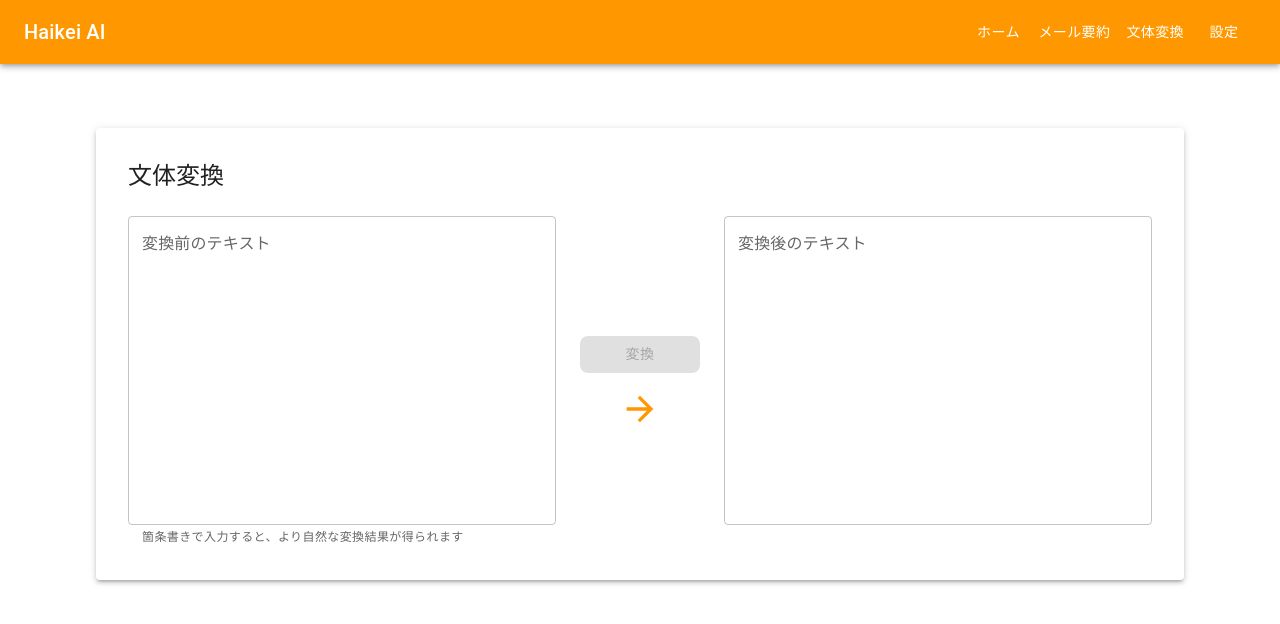
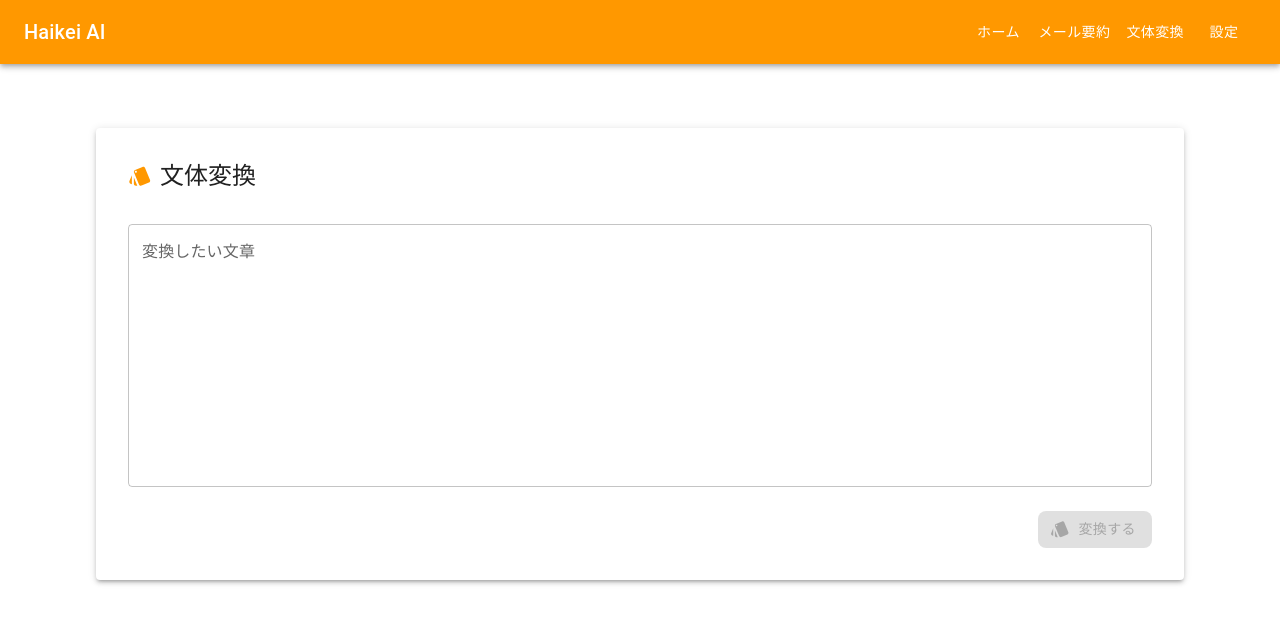
Before and after one commit to osad-sakana/haikei_ai, a React (Vite) app: page /style-converter in a window 1280 px wide. Shown: the top 624 px of the page. Built offline with nearby package versions, Linux system fonts and the light colour scheme.

Commit message:
OpenAIサービスを導入し、MailSummaryおよびStyleConverterコンポーネントのAPI呼び出しを統一。エラーハンドリングを改善し、UIをモバイル対応に。SettingsコンポーネントでAPIキーの保存機能を追加。

```diff
--- a/src/renderer/components/MailSummary.tsx
+++ b/src/renderer/components/MailSummary.tsx
@@ -1,5 +1,5 @@
 import React, { useState } from 'react';
-import { Electron, mockElectron } from '../types';
+import { openAIService } from '../services/openai';
 import {
   Box,
   Paper,
@@ -25,7 +25,7 @@ declare global {
 
 const MailSummary: React.FC = () => {
   const theme = useTheme();
-  const isMobile = useMediaQuery(theme.breakpoints.down('md'));
+  const isMobile = useMediaQuery(theme.breakpoints.down('sm'));
   const [inputText, setInputText] = useState<string>('');
   const [summary, setSummary] = useState<string>('');
   const [loading, setLoading] = useState<boolean>(false);
@@ -51,56 +51,24 @@ const MailSummary: React.FC = () => {
 
     setLoading(true);
     try {
-      let result: string;
+      const prompts = [
+        {
+          role: 'system' as const,
+          content: 'あなたはメールの要約を専門とするAIアシスタントです。与えられたメールの内容を簡潔に要約してください。',
+        },
+        {
+          role: 'user' as const,
+          content: inputText,
+        },
+      ];
 
-      // 実際のElectron APIまたはフェッチAPIを使う
-      if (window.electron) {
-        // Electronの場合
-        result = await window.electron.summarizeMail(inputText);
-      } else {
-        // 開発モードの場合は直接APIを呼び出す
-        const apiKey = localStorage.getItem('apiKey');
-        if (!apiKey) {
-          throw new Error('APIキーが設定されていません。設定画面からAPIキーを設定してください。');
-        }
-
-        const response = await fetch('https://api.openai.com/v1/chat/completions', {
-          method: 'POST',
-          headers: {
-            'Content-Type': 'application/json',
-            'Authorization': `Bearer ${apiKey}`,
-          },
-          body: JSON.stringify({
-            model: 'gpt-3.5-turbo',
-            messages: [
-              {
-                role: 'system',
-                content: 'あなたはメールの要約を専門とするAIアシスタントです。与えられたメールの内容を簡潔に要約し、重要なポイントとアクションアイテムを箇条書きで抽出してください。'
-              },
-              {
-                role: 'user',
-                content: inputText
-              }
-            ],
-            temperature: 0.7,
-          }),
-        });
-
-        if (!response.ok) {
-          const errorData = await response.json();
-          throw new Error(errorData.error?.message || 'APIリクエストに失敗しました');
-        }
-
-        const data = await response.json();
-        result = data.choices[0].message.content;
-      }
-
+      const result = await openAIService.generateText(prompts);
       setSummary(result);
     } catch (error) {
-      console.error('要約の生成に失敗しました', error);
+      console.error('Failed to summarize:', error);
       setSnackbar({
         open: true,
-        message: error instanceof Error ? error.message : '要約の生成に失敗しました',
+        message: '要約の生成に失敗しました',
         severity: 'error',
       });
     } finally {
@@ -108,20 +76,22 @@ const MailSummary: React.FC = () => {
     }
   };
 
-  const handleCopy = () => {
-    navigator.clipboard.writeText(summary).then(() => {
+  const handleCopy = async () => {
+    try {
+      await navigator.clipboard.writeText(summary);
       setSnackbar({
         open: true,
-        message: '要約結果をコピーしました',
+        message: '要約をクリップボードにコピーしました',
         severity: 'success',
       });
-    }).catch(() => {
+    } catch (error) {
+      console.error('Failed to copy:', error);
       setSnackbar({
         open: true,
         message: 'コピーに失敗しました',
         severity: 'error',
       });
-    });
+    }
   };
 
   const handleCloseSnackbar = () => {
--- a/src/renderer/components/StyleConverter.tsx
+++ b/src/renderer/components/StyleConverter.tsx
@@ -1,5 +1,5 @@
 import React, { useState } from 'react';
-import { Electron, mockElectron } from '../types';
+import { openAIService } from '../services/openai';
 import {
   Box,
   Paper,
@@ -13,94 +13,45 @@ import {
   IconButton,
   useTheme,
   useMediaQuery,
-  Grid,
 } from '@mui/material';
-import { ContentCopy, ArrowForward } from '@mui/icons-material';
-
-declare global {
-  interface Window {
-    electron?: Electron;
-  }
-}
+import { ContentCopy, Style } from '@mui/icons-material';
 
 const StyleConverter: React.FC = () => {
-  const theme = useTheme();
-  const isMobile = useMediaQuery(theme.breakpoints.down('md'));
-  const [inputText, setInputText] = useState<string>('');
-  const [convertedText, setConvertedText] = useState<string>('');
-  const [loading, setLoading] = useState<boolean>(false);
-  const [snackbar, setSnackbar] = useState<{
-    open: boolean;
-    message: string;
-    severity: 'success' | 'error';
-  }>({
+  const [inputText, setInputText] = useState('');
+  const [convertedText, setConvertedText] = useState('');
+  const [loading, setLoading] = useState(false);
+  const [snackbar, setSnackbar] = useState({
     open: false,
     message: '',
-    severity: 'success',
+    severity: 'success' as 'success' | 'error',
   });
 
+  const theme = useTheme();
+  const isMobile = useMediaQuery(theme.breakpoints.down('sm'));
+
   const handleConvert = async () => {
-    if (!inputText.trim()) {
-      setSnackbar({
-        open: true,
-        message: '変換するテキストを入力してください',
-        severity: 'error',
-      });
-      return;
-    }
+    if (!inputText.trim()) return;
 
     setLoading(true);
     try {
-      let result: string;
-
-      // 実際のElectron APIまたはフェッチAPIを使う
-      if (window.electron) {
-        // Electronの場合
-        result = await window.electron.convertStyle(inputText);
-      } else {
-        // 開発モードの場合は直接APIを呼び出す
-        const apiKey = localStorage.getItem('apiKey');
-        if (!apiKey) {
-          throw new Error('APIキーが設定されていません。設定画面からAPIキーを設定してください。');
-        }
-
-        const response = await fetch('https://api.openai.com/v1/chat/completions', {
-          method: 'POST',
-          headers: {
-            'Content-Type': 'application/json',
-            'Authorization': `Bearer ${apiKey}`,
-          },
-          body: JSON.stringify({
-            model: 'gpt-3.5-turbo',
-            messages: [
+      const prompts = [
         {
-                role: 'system',
-                content: 'あなたは文体変換を専門とするAIアシスタントです。与えられたテキストを丁寧なビジネス文書の文体に変換してください。必ず「お世話になっております。〜です。」という挨拶で文章を始め、末尾は「よろしくお願いします。」で締めるようにしてください。'
+          role: 'system' as const,
+          content: 'あなたは文章の文体を変換するAIアシスタントです。与えられた文章をビジネス文書に適した文体に変換してください。',
         },
         {
-                role: 'user',
-                content: inputText
-              }
-            ],
-            temperature: 0.7,
-          }),
-        });
+          role: 'user' as const,
+          content: inputText,
+        },
+      ];
 
-        if (!response.ok) {
-          const errorData = await response.json();
-          throw new Error(errorData.error?.message || 'APIリクエストに失敗しました');
-        }
-
-        const data = await response.json();
-        result = data.choices[0].message.content;
-      }
-
+      const result = await openAIService.generateText(prompts);
       setConvertedText(result);
     } catch (error) {
-      console.error('文体の変換に失敗しました', error);
+      console.error('Failed to convert:', error);
       setSnackbar({
         open: true,
-        message: error instanceof Error ? error.message : '文体の変換に失敗しました',
+        message: '文体の変換に失敗しました',
         severity: 'error',
       });
     } finally {
@@ -108,20 +59,22 @@ const StyleConverter: React.FC = () => {
     }
   };
 
-  const handleCopy = () => {
-    navigator.clipboard.writeText(convertedText).then(() => {
+  const handleCopy = async () => {
+    try {
+      await navigator.clipboard.writeText(convertedText);
       setSnackbar({
         open: true,
-        message: '変換結果をコピーしました',
+        message: '変換結果をクリップボードにコピーしました',
         severity: 'success',
       });
-    }).catch(() => {
+    } catch (error) {
+      console.error('Failed to copy:', error);
       setSnackbar({
         open: true,
         message: 'コピーに失敗しました',
         severity: 'error',
       });
-    });
+    }
   };
 
   const handleCloseSnackbar = () => {
@@ -141,80 +94,65 @@ const StyleConverter: React.FC = () => {
         flexDirection: 'column',
         p: { xs: 2, md: 4 },
       }}>
-        <Typography variant="h5" component="h2" gutterBottom>
+        <Stack direction="row" spacing={1} alignItems="center" sx={{ mb: 2 }}>
+          <Style color="primary" />
+          <Typography variant="h5" component="h2">
             文体変換
           </Typography>
-        <Box sx={{
-          display: 'flex',
-          flexDirection: { xs: 'column', md: 'row' },
-          gap: 3,
-          flex: 1,
-          mt: 2,
-        }}>
+        </Stack>
         <Box sx={{
           flex: 1,
           display: 'flex',
           flexDirection: 'column',
-            width: { xs: '100%', md: '40%' },
+          gap: 3,
+          mt: 2,
         }}>
+          <Box sx={{ flex: 1 }}>
             <TextField
               fullWidth
               multiline
-              rows={isMobile ? 6 : 12}
-              label="変換前のテキスト"
+              rows={isMobile ? 8 : 10}
+              label="変換したい文章"
               value={inputText}
               onChange={(e) => setInputText(e.target.value)}
-              placeholder="箇条書きで入力してください"
-              helperText="箇条書きで入力すると、より自然な変換結果が得られます"
-              sx={{ flex: 1 }}
+              placeholder="変換したい文章を入力してください"
             />
           </Box>
 
-          <Stack
-            direction={isMobile ? 'row' : 'column'}
-            alignItems="center"
-            justifyContent="center"
-            spacing={2}
-            sx={{ py: 2 }}
-          >
+          <Box sx={{ display: 'flex', justifyContent: 'flex-end' }}>
             <Button
               variant="contained"
               color="primary"
               onClick={handleConvert}
               disabled={loading || !inputText.trim()}
+              startIcon={loading ? <CircularProgress size={20} /> : <Style />}
+            >
+              変換する
+            </Button>
+          </Box>
+
+          {convertedText && (
+            <Box sx={{
+              flex: 1,
+              position: 'relative',
+            }}>
+              <Paper variant="outlined" sx={{ p: 3 }}>
+                <Stack direction="row" spacing={1} alignItems="center" sx={{ mb: 2 }}>
+                  <Style color="primary" />
+                  <Typography variant="h6">
+                    変換結果
+                  </Typography>
+                </Stack>
+                <Typography
+                  component="div"
                   sx={{
-                minWidth: isMobile ? 'auto' : 120,
-                width: isMobile ? '100%' : 'auto',
+                    whiteSpace: 'pre-line',
+                    pt: 1,
                   }}
                 >
-              {loading ? <CircularProgress size={24} /> : '変換'}
-            </Button>
-            <ArrowForward sx={{
-              fontSize: 40,
-              color: 'primary.main',
-              transform: isMobile ? 'rotate(90deg)' : 'none',
-            }} />
-          </Stack>
-
-          <Box sx={{
-            flex: 1,
-            display: 'flex',
-            flexDirection: 'column',
-            position: 'relative',
-            width: { xs: '100%', md: '40%' },
-          }}>
-            <TextField
-              fullWidth
-              multiline
-              rows={isMobile ? 6 : 12}
-              label="変換後のテキスト"
-              value={convertedText}
-              InputProps={{
-                readOnly: true,
-              }}
-              sx={{ flex: 1 }}
-            />
-            {convertedText && (
+                  {convertedText}
+                </Typography>
+              </Paper>
               <IconButton
                 onClick={handleCopy}
                 sx={{
@@ -225,8 +163,8 @@ const StyleConverter: React.FC = () => {
               >
                 <ContentCopy />
               </IconButton>
+            </Box>
           )}
-          </Box>
         </Box>
       </Paper>
       <Snackbar
--- /dev/null
+++ b/src/renderer/services/openai.ts
@@ -0,0 +1,77 @@
+import { Electron, mockElectron } from '../types';
+
+const electron: Electron = window.electron || mockElectron;
+
+interface OpenAIConfig {
+  apiKey: string;
+  model: string;
+}
+
+interface OpenAIPrompt {
+  role: 'system' | 'user' | 'assistant';
+  content: string;
+}
+
+class OpenAIService {
+  private config: OpenAIConfig = {
+    apiKey: '',
+    model: 'gpt-3.5-turbo',
+  };
+
+  constructor() {
+    this.loadConfig();
+  }
+
+  private async loadConfig() {
+    try {
+      const savedApiKey = await electron.store.get('openaiApiKey');
+      if (savedApiKey) {
+        this.config.apiKey = savedApiKey;
+      }
+    } catch (error) {
+      console.error('Failed to load OpenAI config:', error);
+    }
+  }
+
+  public async setApiKey(apiKey: string) {
+    this.config.apiKey = apiKey;
+    await electron.store.set('openaiApiKey', apiKey);
+  }
+
+  public async generateText(prompts: OpenAIPrompt[]): Promise<string> {
+    if (!this.config.apiKey) {
+      throw new Error('OpenAI API key is not set');
+    }
+
+    try {
+      if (process.env.NODE_ENV === 'development') {
+        const response = await fetch('https://api.openai.com/v1/chat/completions', {
+          method: 'POST',
+          headers: {
+            'Content-Type': 'application/json',
+            'Authorization': `Bearer ${this.config.apiKey}`,
+          },
+          body: JSON.stringify({
+            model: this.config.model,
+            messages: prompts,
+            temperature: 0.7,
+          }),
+        });
+
+        if (!response.ok) {
+          throw new Error(`OpenAI API error: ${response.statusText}`);
+        }
+
+        const data = await response.json();
+        return data.choices[0].message.content;
+      } else {
+        return await electron.openai.generateText(prompts);
+      }
+    } catch (error) {
+      console.error('OpenAI API error:', error);
+      throw error;
+    }
+  }
+}
+
+export const openAIService = new OpenAIService();
```
Also changed, not shown: src/renderer/components/Settings.tsx (+27 -66 lines). Lines whose indentation alone changed are shown as unchanged.
